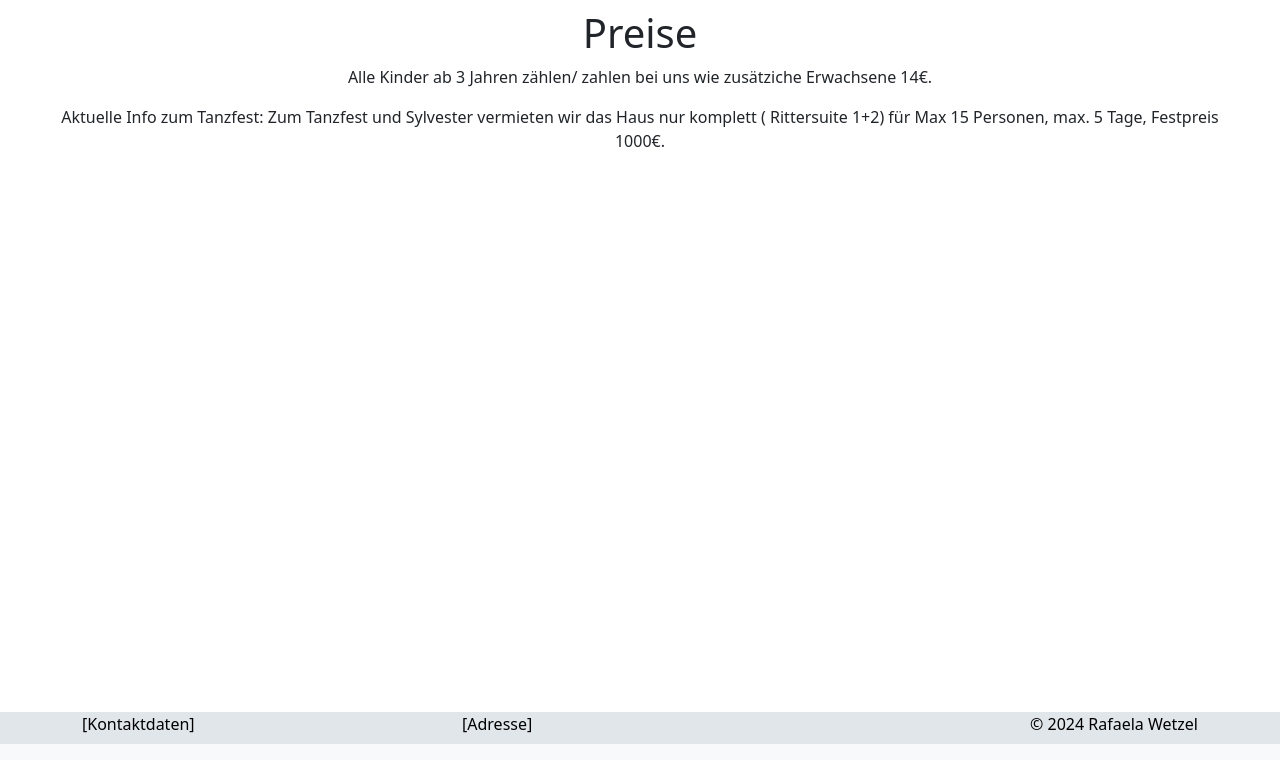
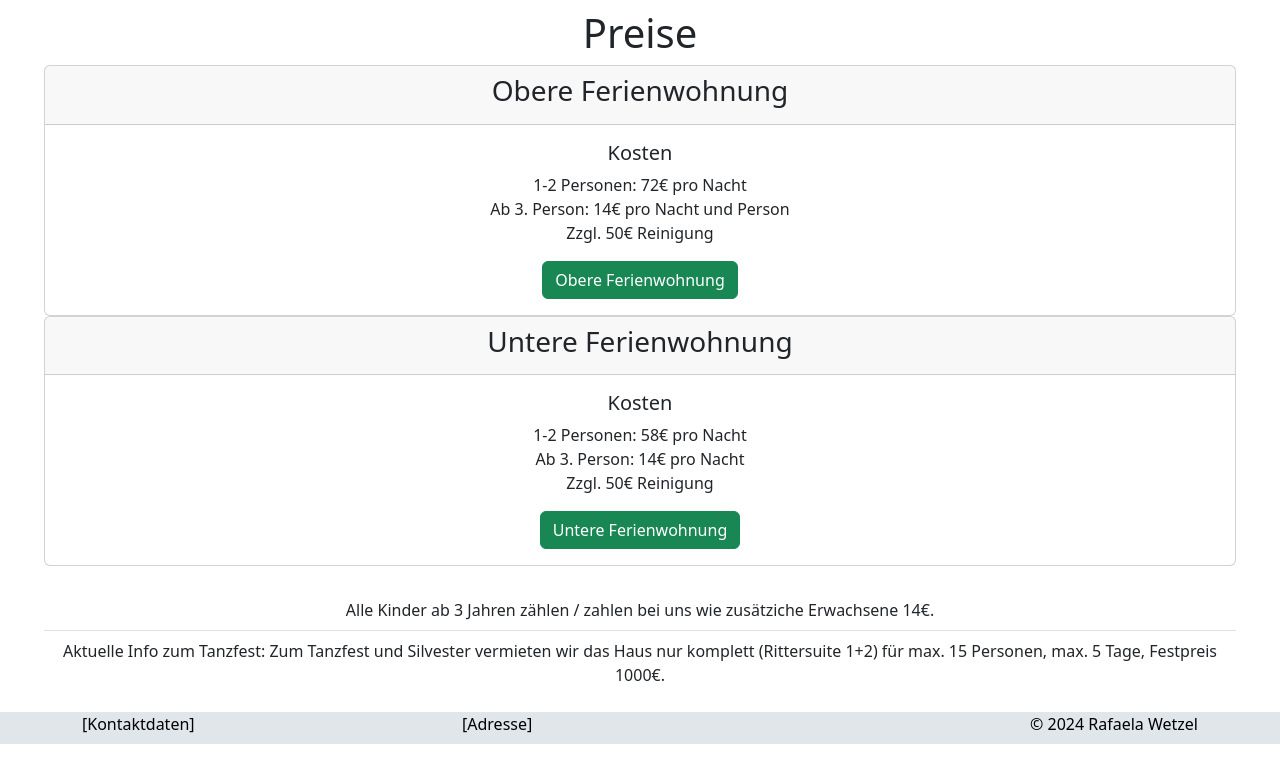
Before and after one commit to Rafaela-Wetzel/schlosskulm-rental-apartments, a Django app: page /preise/ in a window 1280 px wide. Shown: the part 56-816 px from the top of the page. Run offline with Django 4.2, Linux system fonts and the light colour scheme.

Commit message:
Add prices to prices page

```diff
--- a/home/templates/home/gallerie.html
+++ b/home/templates/home/gallerie.html
@@ -1,7 +1,7 @@
 {% extends "base.html" %}
 {% block content %}
 
-<h1>Gallerie</h1>
+<h1>Galerie</h1>
 
 <h3>Das Haus & Umgebung</h3><br>
 
--- a/home/templates/home/preise.html
+++ b/home/templates/home/preise.html
@@ -2,13 +2,42 @@
 {% block content %}
 
 <h1>Preise</h1>
-<p>
-    Alle Kinder ab 3 Jahren zählen/ zahlen bei uns wie zusätziche Erwachsene 14€.
-</p>
-<p>
-    Aktuelle Info zum Tanzfest:
-    Zum Tanzfest und Sylvester vermieten wir das Haus nur komplett ( Rittersuite 1+2) für Max 15 Personen, max. 5 Tage,
-    Festpreis 1000€.
-</p>
+
+<div class="card">
+    <div class="card-header">
+        <h3>Obere Ferienwohnung</h3>
+    </div>
+    <div class="card-body">
+        <h5 class="card-title">Kosten</h5>
+        <p class="card-text">
+            1-2 Personen: 72€ pro Nacht<br>
+            Ab 3. Person: 14€ pro Nacht und Person<br>
+            Zzgl. 50€ Reinigung
+        </p>
+        <a href="{% url 'ferienwohnung-oben' %}" class="btn btn-success">Obere Ferienwohnung</a>
+    </div>
+</div>
+
+<div class="card">
+    <div class="card-header">
+        <h3>Untere Ferienwohnung</h3>
+    </div>
+    <div class="card-body">
+        <h5 class="card-title">Kosten</h5>
+        <p class="card-text">
+            1-2 Personen: 58€ pro Nacht<br>
+            Ab 3. Person: 14€ pro Nacht<br>
+            Zzgl. 50€ Reinigung
+        </p>
+        <a href="{% url 'ferienwohnung-unten' %}" class="btn btn-success">Untere Ferienwohnung</a>
+    </div>
+</div>
+<br>
+
+<ul class="list-group list-group-flush">
+    <li class="list-group-item">Alle Kinder ab 3 Jahren zählen / zahlen bei uns wie zusätziche Erwachsene 14€.</li>
+    <li class="list-group-item">Aktuelle Info zum Tanzfest: Zum Tanzfest und Silvester vermieten wir das Haus nur komplett (Rittersuite 1+2) für max. 15 Personen, max. 5 Tage,
+        Festpreis 1000€.</li>
+</ul>
 
 {% endblock %}
--- a/templates/base.html
+++ b/templates/base.html
@@ -47,7 +47,7 @@
             <div class="dropdown-menu" aria-labelledby="navbarDropdownMenuLink2">
               <a class="dropdown-item" href="{% url 'tagesausflug' %}">Tagesausflug</a>
               <a class="dropdown-item" href="{% url 'initiativen' %}">Initiativen</a>
-              <a class="dropdown-item" href="{% url 'gallerie' %}">Gallerie</a>
+              <a class="dropdown-item" href="{% url 'gallerie' %}">Galerie</a>
             </div>
           </li>
           <li class="nav-item">
```
